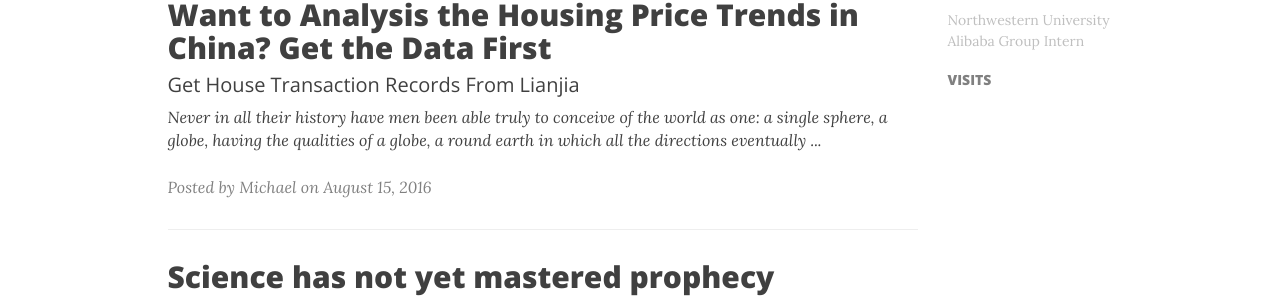
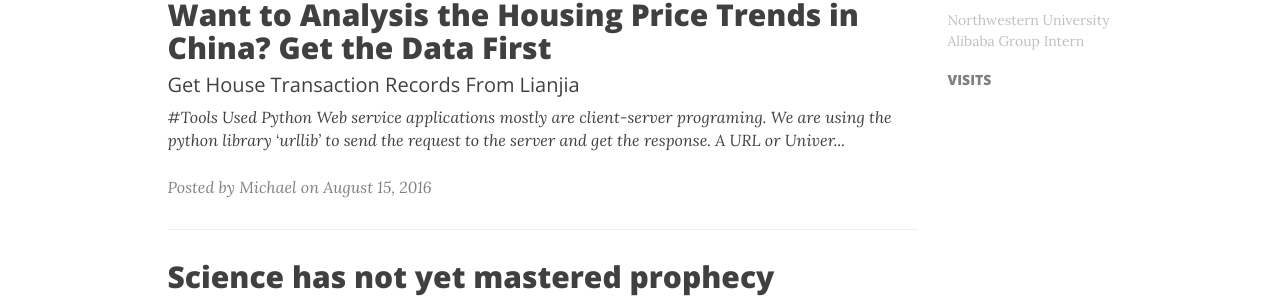
Before and after one commit to YaminLi/YaminLi.github.io, a Jekyll site: the page built from index.html, in a window 1280 px wide. Shown: the part 987-1287 px from the top of the page. Built offline with Jekyll 4.4.1, drawn with Linux system fonts in a browser that asks for light colours; nearby versions of some CDN libraries; a script that is not in the unit is left out; the list of posts is cut into pages by our own code; some of the changed lines change nothing that is shown.

Commit message:
post posted

`````diff
--- a/_posts/2016-08-15-Get-House-Transaction-Records-From-Lianjia.markdown
+++ b/_posts/2016-08-15-Get-House-Transaction-Records-From-Lianjia.markdown
@@ -10,37 +10,106 @@
   - Python
 ---
 
-<p>Never in all their history have men been able truly to conceive of the world as one: a single sphere, a globe, having the qualities of a globe, a round earth in which all the directions eventually meet, in which there is no center because every point, or none, is center — an equal earth which all men occupy as equals. The airman's earth, if free men make it, will be truly round: a globe in practice, not in theory.</p>
+## #Tools Used
+<p></p>
 
-<p>Science cuts two ways, of course; its products can be used for both good and evil. But there's no turning back from science. The early warnings about technological dangers also come from science.</p>
+#### Python ####
 
-<p>What was most significant about the lunar voyage was not that man set foot on the Moon but that they set eye on the earth.</p>
+Web service applications mostly are client-server programing. We are using the python library 'urllib' to send the request to the server and get the response.
 
-<p>A Chinese tale tells of some men sent to harm a young girl who, upon seeing her beauty, become her protectors rather than her violators. That's how I felt seeing the Earth for the first time. I could not help but love and cherish her.</p>
+A __URL__ or _Universal Resource Locator_ can be automatically translated to the __IP__ address by __DNS__ servers. So we can reach our destination simply using the __URL__ without knowing the specific ip address. Python's urllib library can use the url to locate the server and send a request to it. Simply like this.
 
-<p>For those who have seen the Earth from space, and for the hundreds and perhaps thousands more who will, the experience most certainly changes your perspective. The things that we share in our world are far more valuable than those which divide us.</p>
+````
+// python 3.5.2
+import urllib.request
 
-<h2 class="section-heading">The Final Frontier</h2>
+url = 'https://google.com'
+req = urllib.request.Request(url)
+content = urllib.request.urlopen(req).read()
+// print(content)
+````
 
-<p>There can be no thought of finishing for ‘aiming for the stars.’ Both figuratively and literally, it is a task to occupy the generations. And no matter how much progress one makes, there is always the thrill of just beginning.</p>
+----
+#### Regular Expression ####
 
-<p>There can be no thought of finishing for ‘aiming for the stars.’ Both figuratively and literally, it is a task to occupy the generations. And no matter how much progress one makes, there is always the thrill of just beginning.</p>
+To grab the useful information, we need some tool to just extract what we want from the complicated contents received from the server. We can use the __BeautifulSoup__ library or __Regular Expression__.
 
-<blockquote>The dreams of yesterday are the hopes of today and the reality of tomorrow. Science has not yet mastered prophecy. We predict too much for the next year and yet far too little for the next ten.</blockquote>
+> regular expressions are text matching patterns described with a formal syntax. The patterns are interpreted as a set of instructions, which are then executed with a string as input to produce a matching subset or modified version of the original.
 
-<p>Spaceflights cannot be stopped. This is not the work of any one man or even a group of men. It is a historical process which mankind is carrying out in accordance with the natural laws of human development.</p>
+Regular Expression Tutorial can be found in [Regular Expression HOWTO](https://docs.python.org/3/howto/regex.html).
 
-<h2 class="section-heading">Reaching for the Stars</h2>
 
-<p>As we got further and further away, it [the Earth] diminished in size. Finally it shrank to the size of a marble, the most beautiful you can imagine. That beautiful, warm, living object looked so fragile, so delicate, that if you touched it with a finger it would crumble and fall apart. Seeing this has to change a man.</p>
+## #To Start
+<p></p>
 
-<a href="#">
-    <img src="{{ site.baseurl }}/img/post-sample-image.jpg" alt="Post Sample Image">
-</a>
-<span class="caption text-muted">To go places and do things that have never been done before – that’s what living is all about.</span>
+#### Log in Lianjia ####
 
-<p>Space, the final frontier. These are the voyages of the Starship Enterprise. Its five-year mission: to explore strange new worlds, to seek out new life and new civilizations, to boldly go where no man has gone before.</p>
+````
+import re
+import requests
+import urllib.request
 
-<p>As I stand out here in the wonders of the unknown at Hadley, I sort of realize there’s a fundamental truth to our nature, Man must explore, and this is exploration at its greatest.</p>
+def login(username, password):
+    s = requests.session()
 
-<p>Placeholder text by <a href="http://spaceipsum.com/">Space Ipsum</a>. Photographs by <a href="https://www.flickr.com/photos/nasacommons/">NASA on The Commons</a>.</p>
+    home_url = 'http://bj.lianjia.com/'
+    auth_url = 'https://passport.lianjia.com/cas/login?service=http%3A%2F%2Fbj.lianjia.com%2F'
+
+    headers = {
+        'Accept': 'text/html,application/xhtml+xml,application/xml;q=0.9,image/webp,*/*;q=0.8',
+        'Accept-Encoding': 'gzip, deflate, sdch',
+        'Accept-Language': 'zh-CN,zh;q=0.8',
+        'Cache-Control': 'no-cache',
+        'Connection': 'keep-alive',
+        'Content-Type': 'application/x-www-form-urlencoded',
+        'Host': 'passport.lianjia.com',
+        'Pragma': 'no-cache',
+        'Upgrade-Insecure-Requests': '1',
+        'User-Agent': 'Mozilla/5.0 (Windows NT 10.0; WOW64) AppleWebKit/537.36 (KHTML, like Gecko) Chrome/47.0.2526.111 Safari/537.36'
+    }
+
+    s.get(home_url)
+    res = s.get(auth_url, headers=headers)
+    # print(res.content)
+    # print(res.headers)
+
+    # r=re.compile(r'Set-Cookie: JSESSIONID=(.+?);')
+    set_cookie = res.headers['Set-Cookie']
+    idx = set_cookie.find(';')
+    jsesseionid = set_cookie[11:idx]
+    # print(jsesseionid)
+
+    pattern = re.compile(r'value=\"(LT-.+?)\"')
+    lt = pattern.findall(res.content.decode('utf-8'))[0]
+    # print(lt)
+
+    pattern = re.compile(r'name="execution" value="(.+?)"')
+    execution = pattern.findall(res.content.decode('utf-8'))[0]
+    # print(execution)
+
+    data = {
+        'username': 'username',
+        'password': 'password',
+        'execution': execution,
+        '_eventId': 'submit',
+        'lt': lt,
+        'verifyCode': '',
+        'redirect': '',
+    }
+
+    res=s.post(auth_url, data)
+    print(res)
+
+    return s
+````
+----
+
+#### Get the Transaction List ####
+
+----
+
+#### Data Frame ####
+![img](/img/in-post/2016-08-15/trans-list.png)
+<!-- <h2 class="section-heading">The Final Frontier</h2> -->
+
+<!-- <span class="caption text-muted">To go places and do things that have never been done before – that’s what living is all about.</span> -->
`````
Also changed, not shown: img/in-post/2016-08-15/trans-list.png (added), 4 other files.
